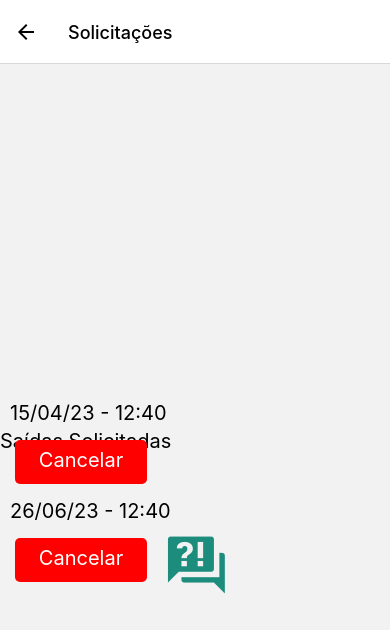
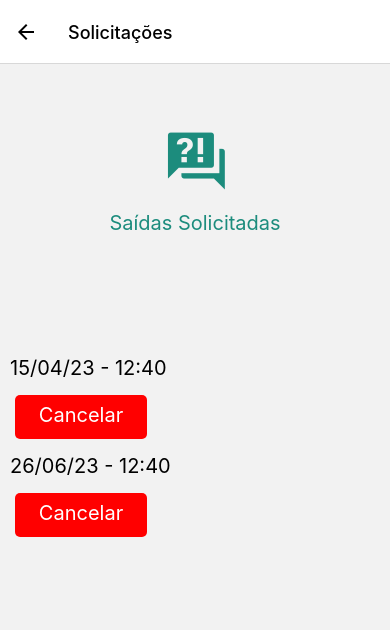
Before and after one commit to Senai-SC-CTAI/SA_2023_3B_Agenda-S, a React Native app in the folder App/: screen /Requests in a window 390 px wide. Shown: the top 630 px of the page. Built offline with nearby package versions, Linux system fonts and the light colour scheme.

Commit message:
mais coisa

```diff
--- a/App/src/screens/Login/Login.tsx
+++ b/App/src/screens/Login/Login.tsx
@@ -1,5 +1,5 @@
 import React, { useState } from 'react';
-import { View, StyleSheet, TouchableOpacity, Image, Text, Button, TextInput } from 'react-native';
+import { View, StyleSheet, TouchableOpacity, Image, Text,TextInput } from 'react-native';
 import CustomButton from '../../components/Button/button';
 import CustomInput from '../../components/Input/input';
 import { useNavigation } from '@react-navigation/native';
--- a/App/src/screens/PRequests/PRequests.tsx
+++ b/App/src/screens/PRequests/PRequests.tsx
@@ -53,11 +53,15 @@ const styles = StyleSheet.create({
     },
     titulo: {
         fontSize: 20,
-        top: "15%",
+        top: "25%",
+        position: 'fixed',
+        color: '#1C8C7D',
+        alignSelf: 'center'
     },
     icone: {
         alignSelf: "center",
-        top: "25%",
+        top: "15%",
+        position: 'fixed'
     },
     texto1: {
         fontSize: 20,
--- a/App/src/screens/Requests/Requests.tsx
+++ b/App/src/screens/Requests/Requests.tsx
@@ -1,9 +1,6 @@
 import React from 'react';
 import { MaterialCommunityIcons } from '@expo/vector-icons';
-import { Text, View, StyleSheet} from 'react-native';
-import { useNavigation } from '@react-navigation/native';
-import { TouchableOpacity } from 'react-native-gesture-handler';
-
+import { Text, View, StyleSheet, TouchableOpacity} from 'react-native';
 
 export function Requests() {
 
@@ -41,11 +38,15 @@ const styles = StyleSheet.create({
     },
     titulo: {
         fontSize: 20,
-        top: "15%",
+        top: "25%",
+        position: 'fixed',
+        color: '#1C8C7D',
+        alignSelf: 'center'
     },
     icone: {
         alignSelf: "center",
-        top: "25%",
+        top: "15%",
+        position: 'fixed'
     },
     texto1: {
         fontSize: 20,
```
